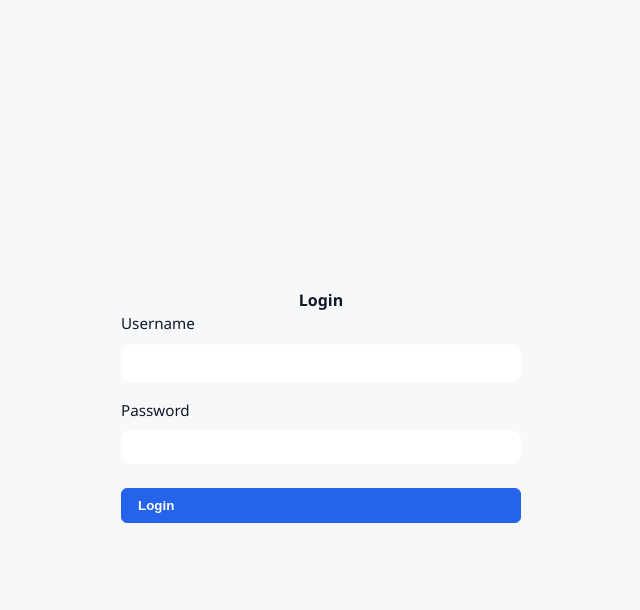
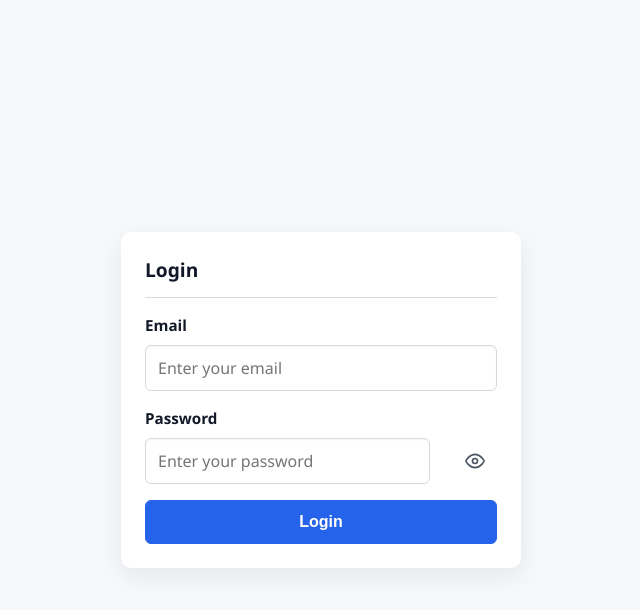
Before and after one commit to GalloFrancesco04/lab-inventory, a PHP site: page / in a window 1280 px wide. Shown: the top 610 px of the page, without its empty margins (319-959 px from the left). Run offline with PHP 8.4, Linux system fonts and the light colour scheme.

Commit message:
style: improve login UI with email and password toggle

```diff
--- a/frontend/css/components.css
+++ b/frontend/css/components.css
@@ -146,6 +146,7 @@ textarea {
 
 input[type="text"]:not(.search-input),
 input[type="email"],
+input[type="password"],
 input[type="number"],
 input[type="tel"],
 input[type="date"],
@@ -161,6 +162,7 @@ select {
 
 input[type="text"]:not(.search-input):focus,
 input[type="email"]:focus,
+input[type="password"]:focus,
 input[type="number"]:focus,
 input[type="tel"]:focus,
 input[type="date"]:focus,
--- a/frontend/index.html
+++ b/frontend/index.html
@@ -15,20 +15,30 @@
 <body class="page">
     <!-- Login View -->
     <div class="view" id="login-view" style="display: flex; align-items: center; justify-content: center; min-height: 100vh; background: var(--surface-primary);">
-        <div style="background: var(--surface-secondary); padding: var(--space-6); border-radius: var(--radius-lg); box-shadow: var(--shadow-lg); width: 100%; max-width: 400px;">
-            <h1 style="font-size: var(--text-2xl); font-weight: 600; margin-bottom: var(--space-6); text-align: center; color: var(--text-primary);">Login</h1>
-            <form id="login-form" style="display: flex; flex-direction: column; gap: var(--space-4);">
-                <div>
-                    <label for="login-username" style="display: block; margin-bottom: var(--space-2); font-weight: 500; color: var(--text-primary);">Username</label>
-                    <input type="text" id="login-username" required
-                           style="width: 100%; padding: var(--space-2) var(--space-3); border: 1px solid var(--border-primary); border-radius: var(--radius-md); font-size: var(--text-base);">
+        <div class="modal-content" style="max-width: 400px; width: 100%;">
+            <div class="modal-header">
+                <h2 class="modal-title">Login</h2>
+            </div>
+            <form class="form" id="login-form">
+                <div class="form-group">
+                    <label for="login-username">Email</label>
+                    <input type="email" id="login-username" required placeholder="Enter your email">
                 </div>
-                <div>
-                    <label for="login-password" style="display: block; margin-bottom: var(--space-2); font-weight: 500; color: var(--text-primary);">Password</label>
-                    <input type="password" id="login-password" required
-                           style="width: 100%; padding: var(--space-2) var(--space-3); border: 1px solid var(--border-primary); border-radius: var(--radius-md); font-size: var(--text-base);">
+                <div class="form-group">
+                    <label for="login-password">Password</label>
+                    <div style="position: relative;">
+                        <input type="password" id="login-password" required placeholder="Enter your password" style="padding-right: 2.5rem !important;">
+                        <button type="button" id="toggle-password" style="position: absolute; right: 0.75rem; top: 50%; transform: translateY(-50%); background: none; border: none; cursor: pointer; color: var(--text-muted); padding: 0; line-height: 1; display: flex; align-items: center;">
+                            <svg width="20" height="20" viewBox="0 0 24 24" fill="none" stroke="currentColor" stroke-width="2" stroke-linecap="round" stroke-linejoin="round">
+                                <path d="M1 12s4-8 11-8 11 8 11 8-4 8-11 8-11-8-11-8z"></path>
+                                <circle cx="12" cy="12" r="3"></circle>
+                            </svg>
+                        </button>
+                    </div>
                 </div>
-                <button type="submit" class="btn btn-primary" style="width: 100%; margin-top: var(--space-2);">Login</button>
+                <div class="form-actions">
+                    <button type="submit" class="btn btn-primary" style="width: 100%; padding: var(--space-3) var(--space-4); font-size: 1rem; text-align: center; justify-content: center; display: flex; align-items: center;">Login</button>
+                </div>
             </form>
             <div id="login-error" style="margin-top: var(--space-4); padding: var(--space-3); border-radius: var(--radius-md); background: #fee; color: #c00; display: none;"></div>
         </div>
--- a/frontend/js/mvp/auth/LoginPresenter.js
+++ b/frontend/js/mvp/auth/LoginPresenter.js
@@ -8,14 +8,14 @@ export class AuthPresenter extends BasePresenter {
     this.users = [
       {
         id: 1,
-        username: "admin",
+        email: "admin@library.com",
         password: "admin123",
         role: "admin",
         fullName: "Administrator",
       },
       {
         id: 2,
-        username: "mario",
+        email: "mario.rossi@library.com",
         password: "tech123",
         role: "technician",
         fullName: "Mario Rossi",
@@ -23,7 +23,7 @@ export class AuthPresenter extends BasePresenter {
       },
       {
         id: 3,
-        username: "luigi",
+        email: "luigi.verdi@library.com",
         password: "tech123",
         role: "technician",
         fullName: "Luigi Verdi",
@@ -31,7 +31,7 @@ export class AuthPresenter extends BasePresenter {
       },
       {
         id: 4,
-        username: "anna",
+        email: "anna.bianchi@library.com",
         password: "tech123",
         role: "technician",
         fullName: "Anna Bianchi",
@@ -56,16 +56,16 @@ export class AuthPresenter extends BasePresenter {
     }
   }
 
-  login(username, password) {
+  login(email, password) {
     const user = this.users.find(
-      (u) => u.username === username && u.password === password,
+      (u) => u.email === email && u.password === password,
     );
 
     if (user) {
       // Don't store password in currentUser
       this.currentUser = {
         id: user.id,
-        username: user.username,
+        email: user.email,
         role: user.role,
         fullName: user.fullName,
         techName: user.techName, // For filtering maintenance by technician
@@ -75,7 +75,7 @@ export class AuthPresenter extends BasePresenter {
       return { success: true, user: this.currentUser };
     }
 
-    return { success: false, error: "Invalid username or password" };
+    return { success: false, error: "Invalid email or password" };
   }
 
   logout() {
--- a/frontend/js/mvp/auth/LoginView.js
+++ b/frontend/js/mvp/auth/LoginView.js
@@ -13,6 +13,7 @@ export class LoginView extends BaseView {
     this.loginForm = document.getElementById("login-form");
     this.usernameInput = document.getElementById("login-username");
     this.passwordInput = document.getElementById("login-password");
+    this.togglePasswordBtn = document.getElementById("toggle-password");
     this.errorDiv = document.getElementById("login-error");
 
     this.mainNavbar = document.getElementById("main-navbar");
@@ -26,6 +27,11 @@ export class LoginView extends BaseView {
     this.loginForm?.addEventListener("submit", (e) => {
       e.preventDefault();
       this.handleLogin();
+    });
+
+    this.togglePasswordBtn?.addEventListener("click", (e) => {
+      e.preventDefault();
+      this.togglePasswordVisibility();
     });
 
     this.logoutBtn?.addEventListener("click", () => {
@@ -72,6 +78,30 @@ export class LoginView extends BaseView {
     // Show info toast if available
     if (this.mediator?.toaster) {
       this.mediator.toaster.info("Logged out successfully");
+    }
+  }
+
+  togglePasswordVisibility() {
+    const isPassword = this.passwordInput.type === "password";
+    this.passwordInput.type = isPassword ? "text" : "password";
+
+    // Toggle between eye and eye-off icons
+    if (isPassword) {
+      // Eye with slash (password visible)
+      this.togglePasswordBtn.innerHTML = `
+        <svg width="20" height="20" viewBox="0 0 24 24" fill="none" stroke="currentColor" stroke-width="2" stroke-linecap="round" stroke-linejoin="round">
+          <path d="M17.94 17.94A10.07 10.07 0 0 1 12 20c-7 0-11-8-11-8a18.45 18.45 0 0 1 5.06-5.94M9.9 4.24A9.12 9.12 0 0 1 12 4c7 0 11 8 11 8a18.5 18.5 0 0 1-2.16 3.19m-6.72-1.07a3 3 0 1 1-4.24-4.24"></path>
+          <line x1="1" y1="1" x2="23" y2="23"></line>
+        </svg>
+      `;
+    } else {
+      // Eye (password hidden)
+      this.togglePasswordBtn.innerHTML = `
+        <svg width="20" height="20" viewBox="0 0 24 24" fill="none" stroke="currentColor" stroke-width="2" stroke-linecap="round" stroke-linejoin="round">
+          <path d="M1 12s4-8 11-8 11 8 11 8-4 8-11 8-11-8-11-8z"></path>
+          <circle cx="12" cy="12" r="3"></circle>
+        </svg>
+      `;
     }
   }
 
```
